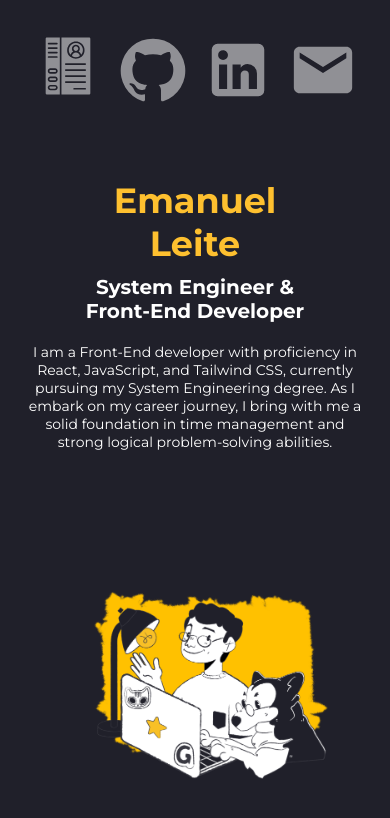
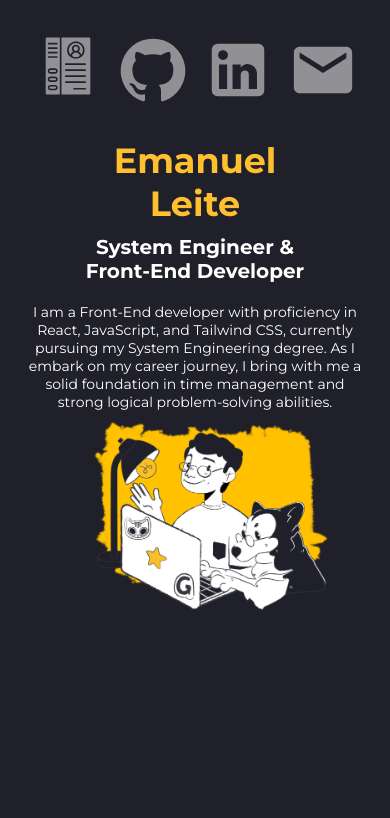
Before and after one commit to Nana1423/PersonalPortfolio, a React (Vite) app: page / in a window 390 px wide. Shown: the top 818 px of the page. Built offline with nearby package versions, Linux system fonts and the light colour scheme.

Commit message:
Minor adjusments
- Removing margins to h1s

```diff
--- a/src/Components/Hero/Hero.css
+++ b/src/Components/Hero/Hero.css
@@ -11,7 +11,6 @@
 
 .hero main{
     display: flex;
-    justify-content: space-around;
     align-items: center;
     height: 90%;
 }
--- a/src/Pages/Portfolio.jsx
+++ b/src/Pages/Portfolio.jsx
@@ -134,7 +134,7 @@ export default function Portfolio() {
                         titled
                         project1={{
                             title: "Tesla Landing Page Clone",
-                            description: "This project is a clone of the Tesla website landing page with minor updates and adjustments. It has been developed using React and JavaScript to recreate all the basic functionalities and styles from the original site.",
+                            description: "Tesla landing page with minor updates and adjustments. Developed using React and JavaScript to recreate functionalities and styles from the original site.",
                             badges: badgesProjectTesla ,
                             imageSrc: TeslaDemo ,
                             repoLink: "https://github.com/Nana1423/LandingPage_Tesla",
--- a/src/main.css
+++ b/src/main.css
@@ -43,7 +43,7 @@ h1, h2, h3, p {
 
 h1 {
     font-size: 50px;
-    margin-bottom: 0;
+    margin: 0;
 }
 
 h3, p {
@@ -180,6 +180,7 @@ hr {
 @media(max-width: 560px){
 
     .hero main{
+        padding-top: 25px;
         flex-direction: column;
     }
 
```
